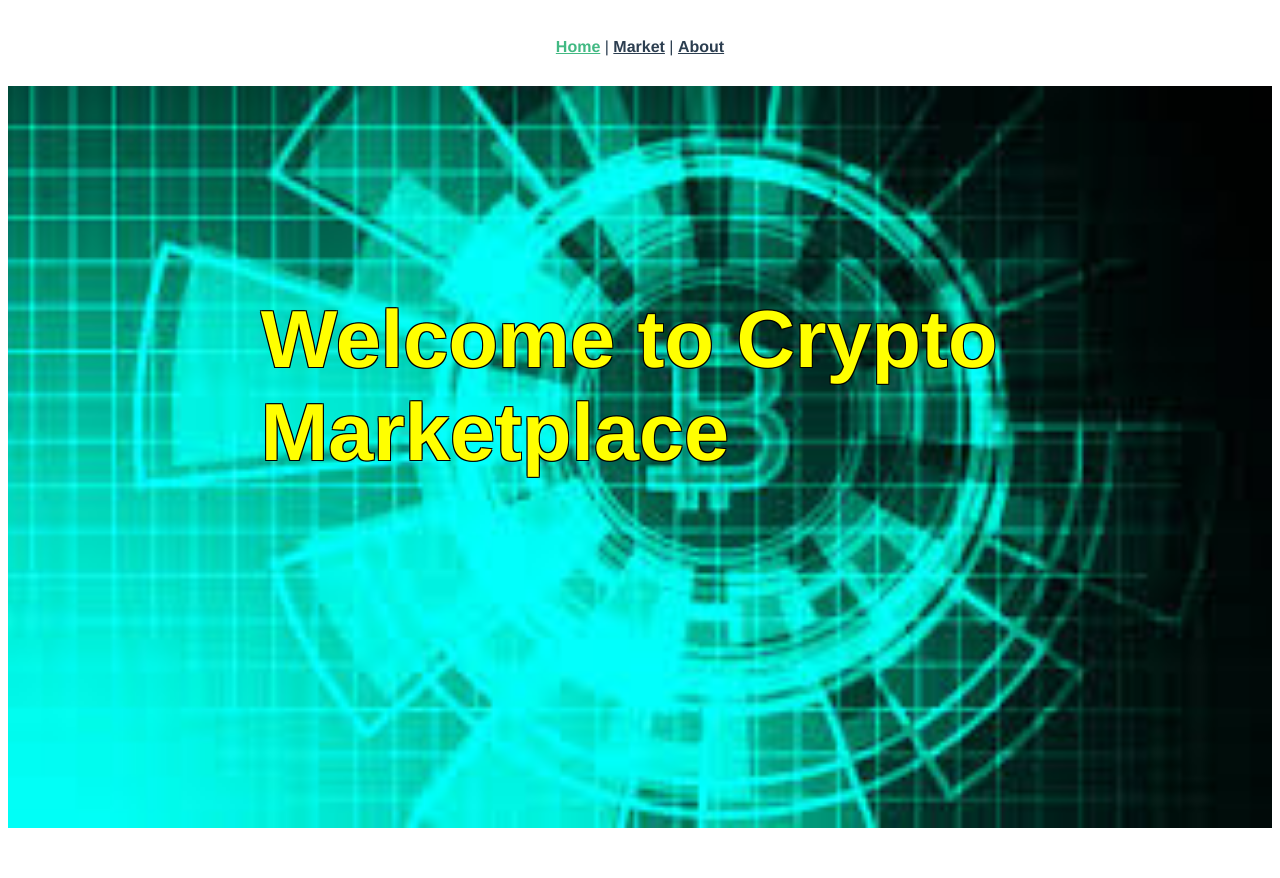
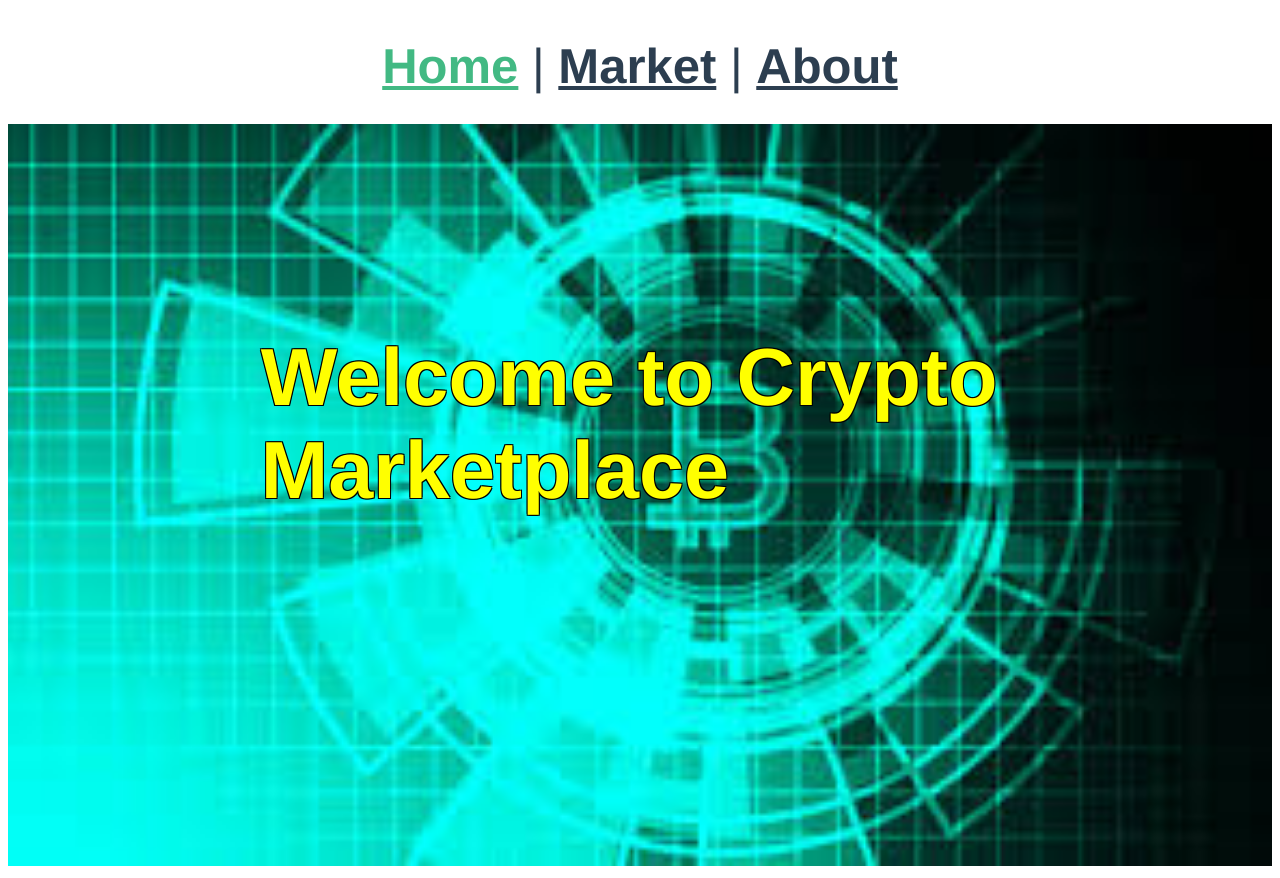
Before and after one commit to mdrisco4/vue-router-api-project, a Vue app: page / in a window 1280 px wide. Before the commit the page ends 840 px from the top, so only its background shows below. Built offline with nearby package versions, Linux system fonts and the light colour scheme.

Commit message:
added more breakpoints for nav menu

```diff
--- a/src/App.vue
+++ b/src/App.vue
@@ -20,9 +20,81 @@ nav {
   text-align: center;
 }
 
+@media only screen and (min-width: 500px) {
+  nav {
+    font-size: 20px;
+  }
+}
+
+@media only screen and (min-width: 630px) {
+  nav {
+    font-size: 25px;
+  }
+}
+
+@media only screen and (min-width: 768px) {
+  nav {
+    font-size: 32px;
+  }
+}
+
+@media only screen and (min-width: 850px) {
+  nav {
+    font-size: 36px;
+  }
+}
+
+@media only screen and (min-width: 960px) {
+  nav {
+    font-size: 42px;
+  }
+}
+
+@media only screen and (min-width: 1100px) {
+  nav {
+    font-size: 49px;
+  }
+}
+
 nav a {
   font-weight: bold;
   color: #2c3e50;
+}
+
+@media only screen and (min-width: 500px) {
+  nav a {
+    font-size: 20px;
+  }
+}
+
+@media only screen and (min-width: 630px) {
+  nav a {
+    font-size: 25px;
+  }
+}
+
+@media only screen and (min-width: 768px) {
+  nav a {
+    font-size: 32px;
+  }
+}
+
+@media only screen and (min-width: 850px) {
+  nav a {
+    font-size: 36px;
+  }
+}
+
+@media only screen and (min-width: 960px) {
+  nav a {
+    font-size: 42px;
+  }
+}
+
+@media only screen and (min-width: 1100px) {
+  nav a {
+    font-size: 49px;
+  }
 }
 
 nav a.router-link-exact-active {
--- a/src/views/AboutView.vue
+++ b/src/views/AboutView.vue
@@ -177,11 +177,37 @@ export default {
   margin-left: auto;
   margin-right: auto;
   width: 18%;
+  transition: transform .2s;
   /* justify-content: center; */
+}
+
+.exchange-container:hover {
+  transform: scale(1.15);
 }
 
 .exchanges {
   text-align: center;
+  text-decoration: none !important;
+  color: black;
+  font-size: 12px;
+}
+
+@media only screen and (min-width: 550px) {
+  .exchanges {
+    font-size: 16px;
+  }
+}
+
+@media only screen and (min-width: 768px) {
+  .exchanges {
+    font-size: 20px;
+  }
+}
+
+@media only screen and (min-width: 900px) {
+  .exchanges {
+    font-size: 27px;
+  }
 }
 
 .logo {
```
